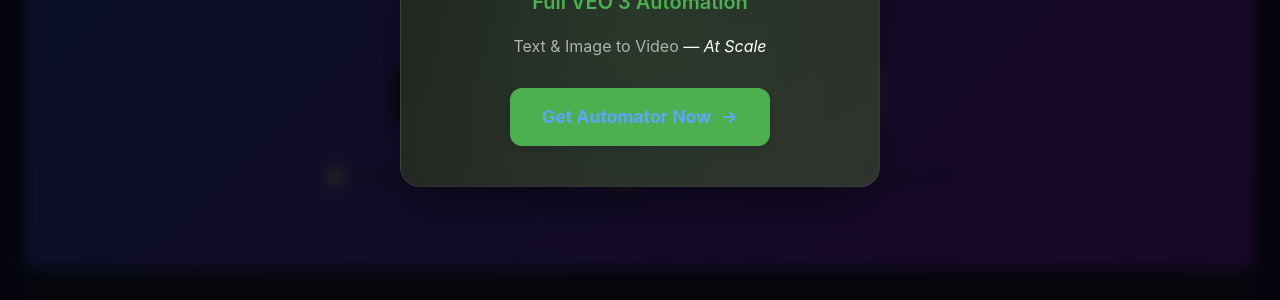
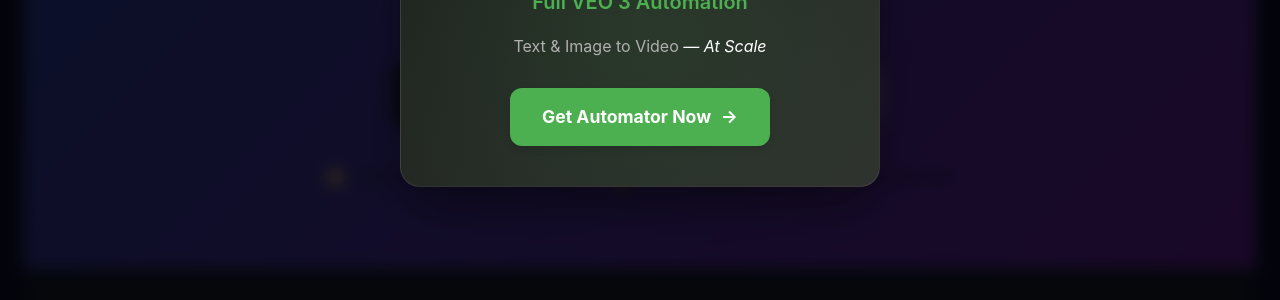
Before and after one commit to alikwl/freeclipboard, a Jekyll site: the page built from index.html, in a window 1280 px wide. Shown: the part 434-734 px from the top of the page. Built offline with Jekyll 4.4.1, drawn with Linux system fonts in a browser that asks for light colours.

Commit message:
Fix homepage popup button text color

```diff
--- a/_includes/homepage-promo-popup.html
+++ b/_includes/homepage-promo-popup.html
@@ -151,7 +151,7 @@
         align-items: center;
         gap: 10px;
         background-color: #4CAF50;
-        color: #ffffff;
+        color: #ffffff !important;
         font-weight: 700;
         font-size: 1.1em;
         padding: 16px 32px;
```
